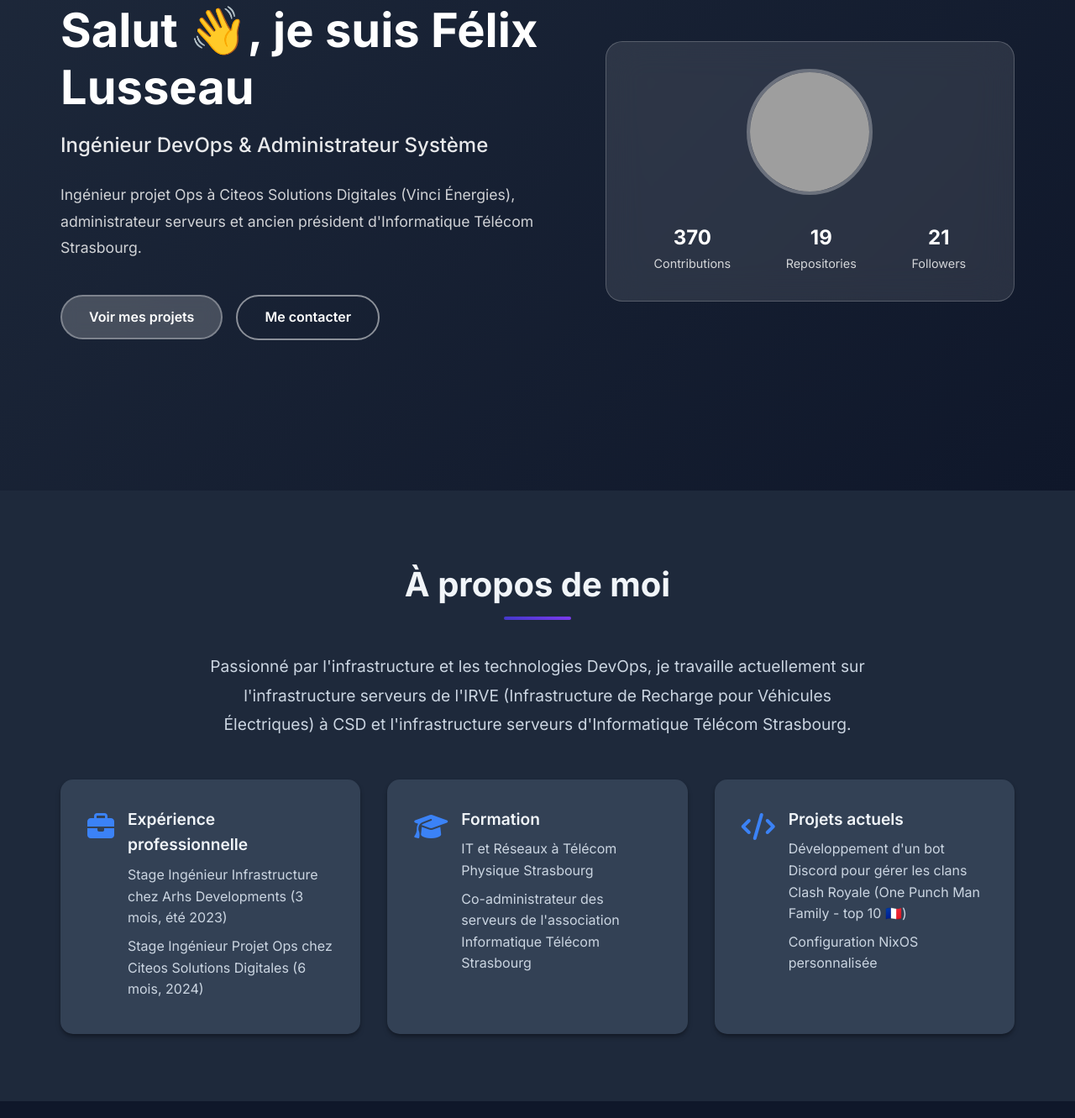
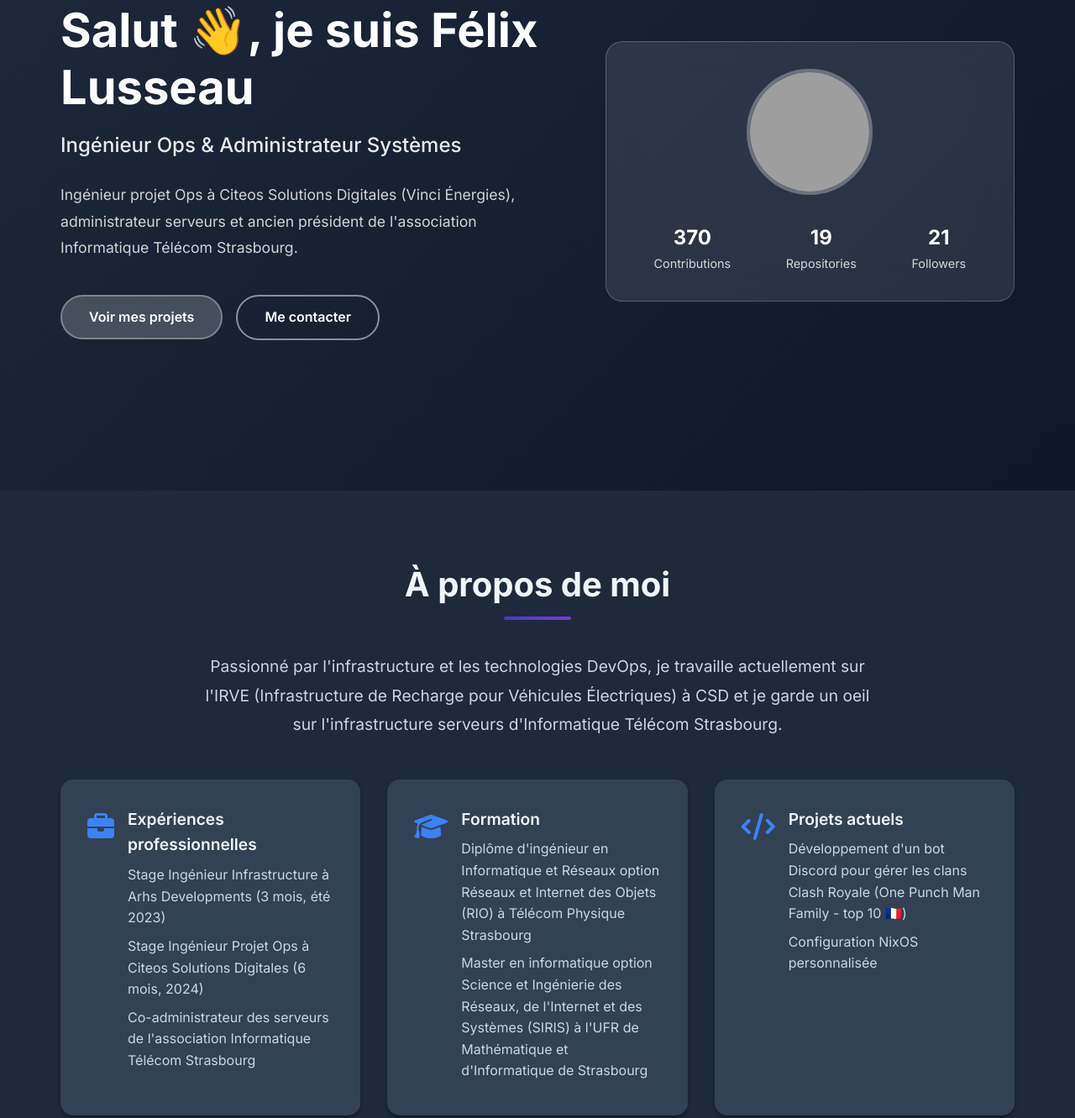
Before and after one commit to FelixLusseau/felixlusseau.github.io, a website: page index.html in a window 1280 px wide. Shown: the part 216-1547 px from the top of the page at 84% size. Drawn offline with Linux system fonts and the light colour scheme; grey boxes are pictures that could not be loaded.

Commit message:
Content improvement

```diff
--- a/index.html
+++ b/index.html
@@ -4,7 +4,7 @@
 <head>
     <meta charset="UTF-8">
     <meta name="viewport" content="width=device-width, initial-scale=1.0">
-    <title>Félix Lusseau - Ingénieur DevOps & Administrateur Système</title>
+    <title>Félix Lusseau - Ingénieur Ops & Administrateur Systèmes</title>
     <link rel="stylesheet" href="styles.css">
     <link rel="preconnect" href="https://fonts.googleapis.com">
     <link rel="preconnect" href="https://fonts.gstatic.com" crossorigin>
@@ -47,10 +47,10 @@
                     <h1 class="hero-title">
                         Salut 👋, je suis <span class="highlight">Félix Lusseau</span>
                     </h1>
-                    <h2 class="hero-subtitle">Ingénieur DevOps & Administrateur Système</h2>
+                    <h2 class="hero-subtitle">Ingénieur Ops & Administrateur Systèmes</h2>
                     <p class="hero-description">
                         Ingénieur projet Ops à Citeos Solutions Digitales (Vinci Énergies),
-                        administrateur serveurs et ancien président d'Informatique Télécom Strasbourg.
+                        administrateur serveurs et ancien président de l'association Informatique Télécom Strasbourg.
                     </p>
                     <div class="hero-buttons">
                         <a href="#projects" class="btn btn-primary">Voir mes projets</a>
@@ -89,25 +89,27 @@
                 <div class="about-text">
                     <p class="about-intro">
                         Passionné par l'infrastructure et les technologies DevOps, je travaille actuellement sur
-                        l'infrastructure serveurs de l'IRVE (Infrastructure de Recharge pour Véhicules Électriques) à
-                        CSD
-                        et l'infrastructure serveurs d'Informatique Télécom Strasbourg.
+                        l'IRVE (Infrastructure de Recharge pour Véhicules Électriques) à CSD
+                        et je garde un oeil sur l'infrastructure serveurs d'Informatique Télécom Strasbourg.
                     </p>
                     <div class="about-details">
                         <div class="detail-item">
                             <i class="fas fa-briefcase"></i>
                             <div>
-                                <h3>Expérience professionnelle</h3>
-                                <p>Stage Ingénieur Infrastructure chez Arhs Developments (3 mois, été 2023)</p>
-                                <p>Stage Ingénieur Projet Ops chez Citeos Solutions Digitales (6 mois, 2024)</p>
+                                <h3>Expériences professionnelles</h3>
+                                <p>Stage Ingénieur Infrastructure à Arhs Developments (3 mois, été 2023)</p>
+                                <p>Stage Ingénieur Projet Ops à Citeos Solutions Digitales (6 mois, 2024)</p>
+                                <p>Co-administrateur des serveurs de l'association Informatique Télécom Strasbourg</p>
                             </div>
                         </div>
                         <div class="detail-item">
                             <i class="fas fa-graduation-cap"></i>
                             <div>
                                 <h3>Formation</h3>
-                                <p>IT et Réseaux à Télécom Physique Strasbourg</p>
-                                <p>Co-administrateur des serveurs de l'association Informatique Télécom Strasbourg</p>
+                                <p>Diplôme d'ingénieur en Informatique et Réseaux option Réseaux et Internet des Objets
+                                    (RIO) à Télécom Physique Strasbourg</p>
+                                <p>Master en informatique option Science et Ingénierie des Réseaux, de l'Internet et des
+                                    Systèmes (SIRIS) à l'UFR de Mathématique et d'Informatique de Strasbourg</p>
                             </div>
                         </div>
                         <div class="detail-item">
@@ -255,7 +257,8 @@
                         <h3 class="project-title">RAPACE</h3>
                     </div>
                     <p class="project-description">
-                        Projet du cours de réseaux programmables implémentant des concepts avancés de networking.
+                        Projet du cours de Réseaux Programmables implémentant des concepts avancés de networking sur des
+                        équipement programmables dans le langage P4.
                     </p>
                     <div class="project-tech">
                         <span class="tech-tag python">Python</span>
@@ -263,25 +266,6 @@
                     </div>
                     <div class="project-links">
                         <a href="https://github.com/FelixLusseau/RAPACE" target="_blank" class="project-link">
-                            <i class="fab fa-github"></i> Voir le code
-                        </a>
-                    </div>
-                </div>
-
-                <div class="project-card">
-                    <div class="project-header">
-                        <h3 class="project-title">Ansible Traefik LDAP</h3>
-                    </div>
-                    <p class="project-description">
-                        Configuration Ansible pour déployer Traefik avec authentification LDAP automatisée.
-                    </p>
-                    <div class="project-tech">
-                        <span class="tech-tag ansible">Ansible</span>
-                        <span class="license-tag">AGPL-3.0</span>
-                    </div>
-                    <div class="project-links">
-                        <a href="https://github.com/FelixLusseau/ansible-traefik-with-ldap-auth" target="_blank"
-                            class="project-link">
                             <i class="fab fa-github"></i> Voir le code
                         </a>
                     </div>
@@ -320,6 +304,25 @@
                         </a>
                     </div>
                 </div>
+
+                <div class="project-card">
+                    <div class="project-header">
+                        <h3 class="project-title">Ansible Traefik LDAP</h3>
+                    </div>
+                    <p class="project-description">
+                        Configuration Ansible pour déployer Traefik avec authentification LDAP automatisée.
+                    </p>
+                    <div class="project-tech">
+                        <span class="tech-tag ansible">Ansible</span>
+                        <span class="license-tag">AGPL-3.0</span>
+                    </div>
+                    <div class="project-links">
+                        <a href="https://github.com/FelixLusseau/ansible-traefik-with-ldap-auth" target="_blank"
+                            class="project-link">
+                            <i class="fab fa-github"></i> Voir le code
+                        </a>
+                    </div>
+                </div>
             </div>
 
             <div class="projects-cta">
@@ -337,7 +340,8 @@
             <div class="contact-content">
                 <div class="contact-info">
                     <p class="contact-description">
-                        Vous avez un projet intéressant ou souhaitez discuter de technologies DevOps ?
+                        Vous avez un projet intéressant ou souhaitez discuter de technologies DevOps, administration
+                        système ou IRVE ?
                         N'hésitez pas à me contacter !
                     </p>
                     <div class="contact-links">
@@ -360,7 +364,7 @@
                         <i class="fas fa-map-marker-alt"></i>
                         <div>
                             <h3>Localisation</h3>
-                            <p>France</p>
+                            <p>Paris - France</p>
                         </div>
                     </div>
                     <div class="contact-item">
```
